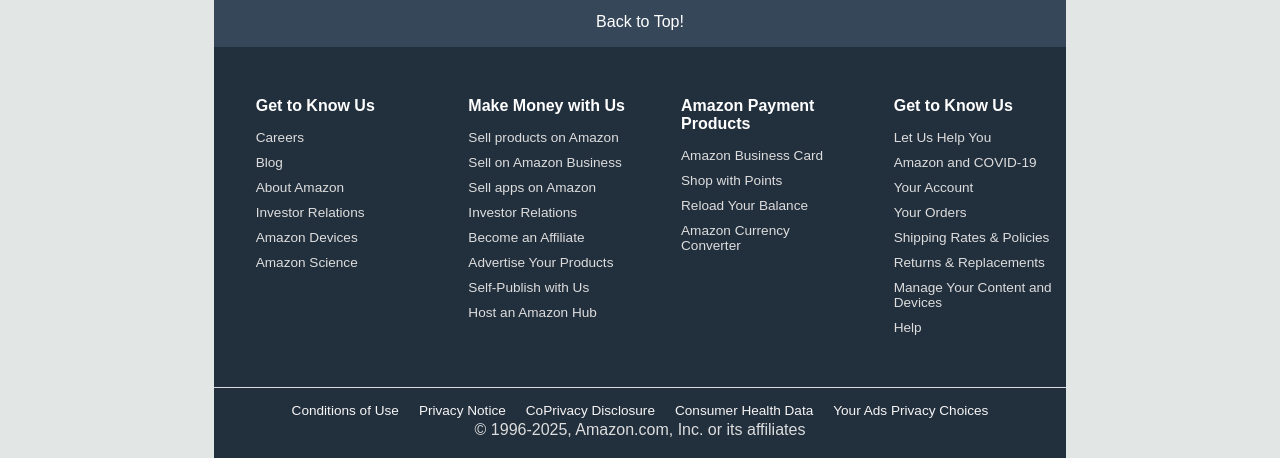
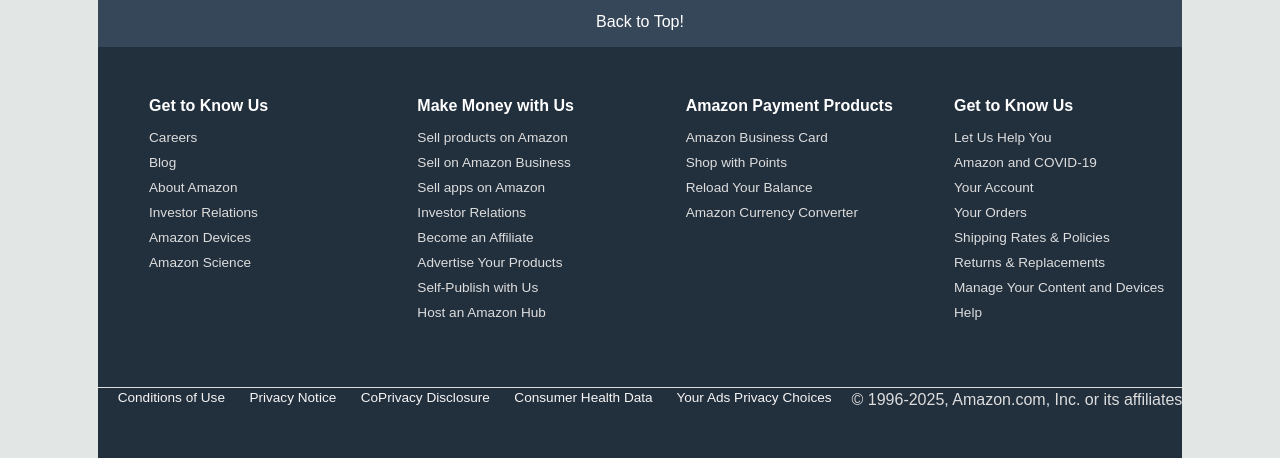
Before and after one commit to muhammadtalha766/Amazon-clone-project, a plain HTML site: page index.html in a window 1280 px wide. Shown: the part 2063-2521 px from the top of the page. Drawn offline with Linux system fonts and the light colour scheme.

Commit message:
modifying code

```diff
--- a/style.css
+++ b/style.css
@@ -261,13 +261,14 @@ span{
 }
 
 .foot-panel3 {
+    display: flex;
     background-color: #222f3d;
     color: #dddddd;
     border-top: 0.5px solid #dddddd;
     height: 70px;
 }
 .page {
-    display: flex;
+    /* display: flex; */
     justify-content: center;
     align-items: center;
     padding-left: 20px;           /* Add some padding from the left */
@@ -284,7 +285,7 @@ span{
 }
 
 .copyright{
-    display: flex;
+    /* display: flex;  */
     font-size: 1rem;
     justify-content: center;
     margin-top: 3px;
```
Also changed, not shown: index.html (indentation only).
